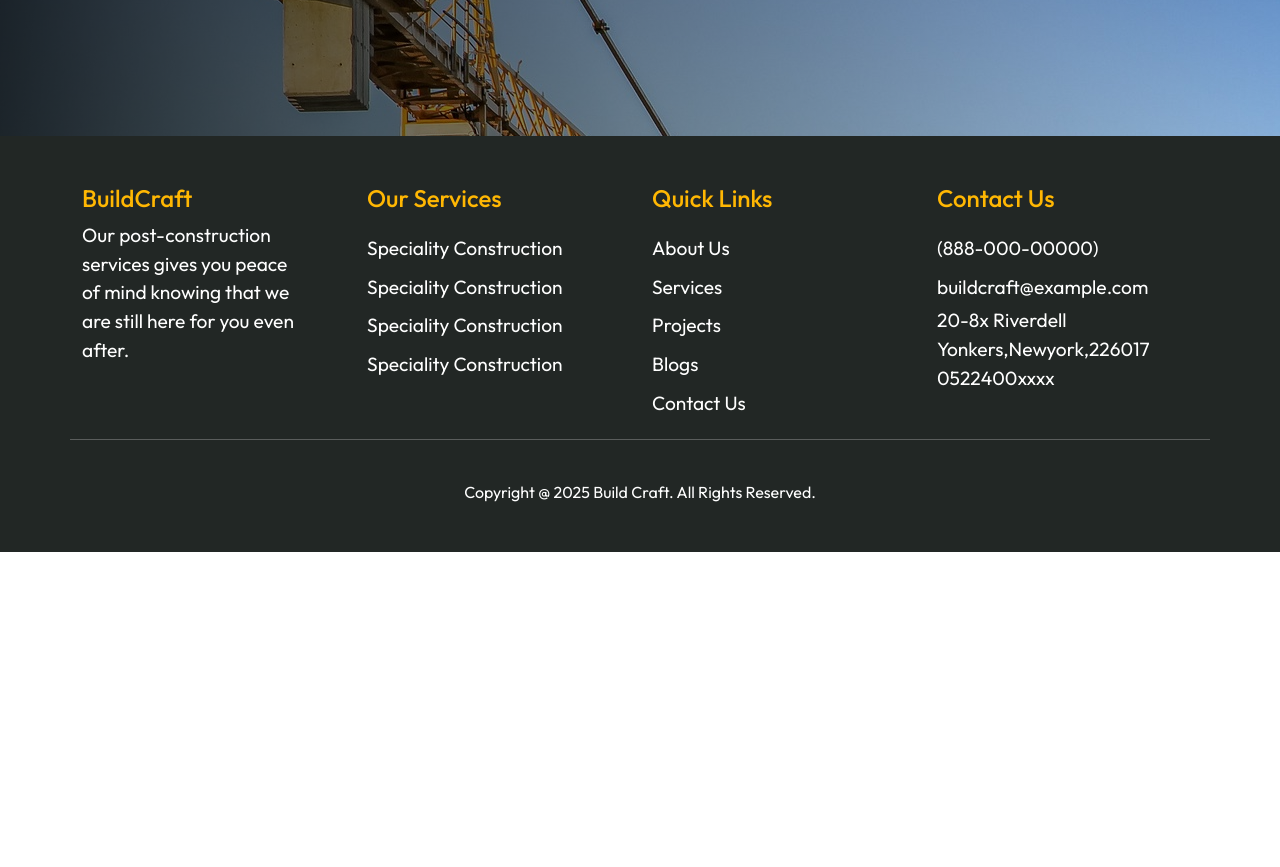
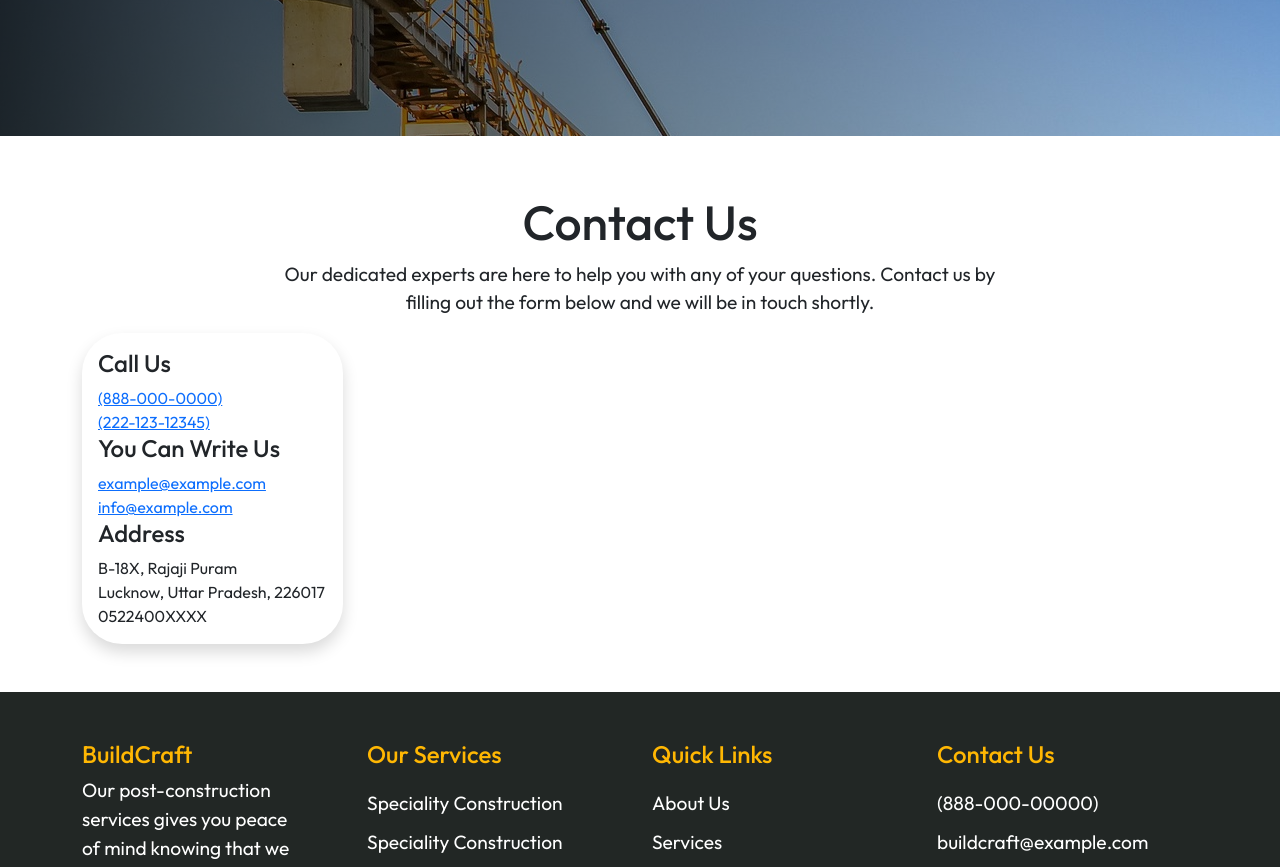
Before and after one commit to Rownokk/BuildCraft, a React (Vite) app in the folder frontend/: page /contact in a window 1280 px wide. Shown: the part 420-1287 px from the top of the page. Before the commit the page ends 972 px from the top, so only its background shows below. Built offline with nearby package versions, Linux system fonts and the light colour scheme; a web font is replaced by a local one.

Commit message:
call us,address(contact us page)

```diff
--- a/frontend/src/assets/css/style.scss
+++ b/frontend/src/assets/css/style.scss
@@ -281,3 +281,12 @@ footer {
         }
     }
 }
+.section-9{
+    .card {
+        border-radius: 40px;
+        .card-body{
+
+            }
+
+    }
+}
--- a/frontend/src/components/frontend/ContactUs.jsx
+++ b/frontend/src/components/frontend/ContactUs.jsx
@@ -13,6 +13,49 @@ const ContactUs = () => {
           heading="Contact Us"
           text="We excel at transforming visions into reality <br/> through outstanding craftsmanship & Precision."
         />
+
+        <section className='section-9 py-5'>
+          <div className='container'>
+            <div className='section-header text-center'>
+              <span></span>
+              <h2>Contact Us</h2>
+              <p>
+                Our dedicated experts are here to help you with any of your
+                questions. Contact us by<br/> filling out the form
+                below and we will be in touch shortly.
+              </p>
+            </div>
+
+            <div className='row'>
+              <div className='col-md-3'>
+                <div className='card shadow border-0'>
+                  <div className='card-body'>
+                    <h3>Call Us</h3>
+                    <a href='tel:8880000000'>(888-000-0000)</a><br />
+                    <a href='tel:22212312345'>(222-123-12345)</a>
+
+                    <h3>You Can Write Us</h3>
+                    <a href="mailto:example@example.com">example@example.com</a><br />
+                    <a href="mailto:info@example.com">info@example.com</a>
+
+                    <h3>Address</h3>
+                    <div>
+                      B-18X, Rajaji Puram <br/>
+                      Lucknow, Uttar Pradesh, 226017<br/>
+                      0522400XXXX
+                    </div>
+                  </div>
+                </div>
+              </div>
+              <div className='col-md-9'>
+                <div className='card shadow border-0'>
+                  {/* Add form or content here */}
+                </div>
+              </div>
+            </div>
+          </div>
+        </section>
+
       </main>
       <Footer />
     </>
```
